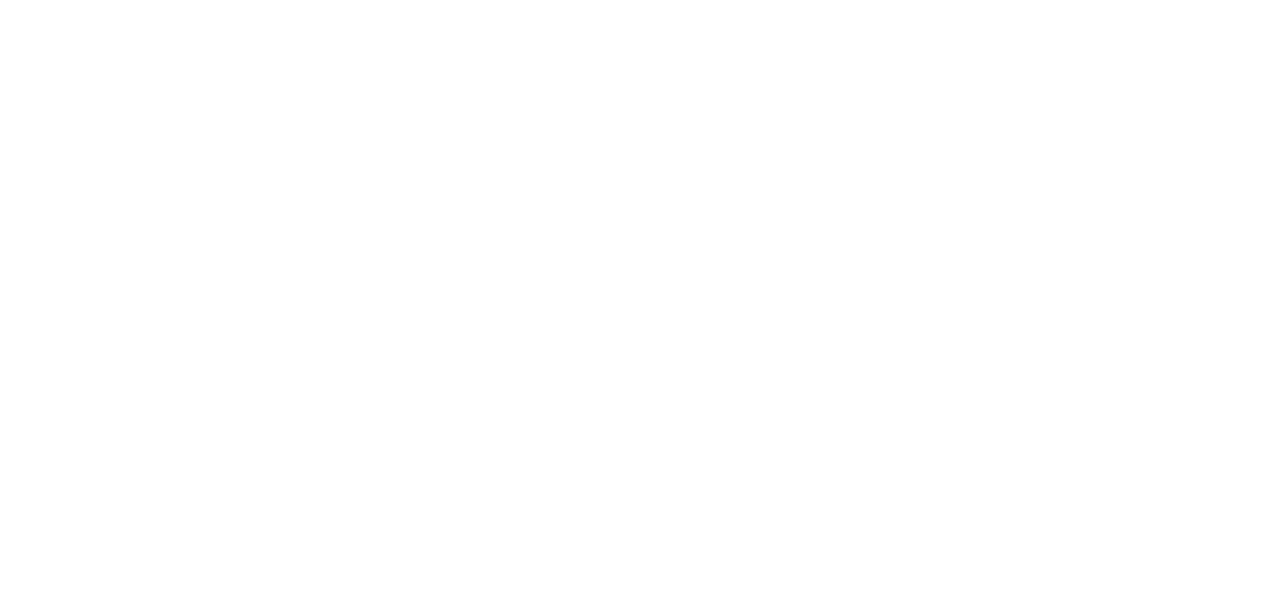
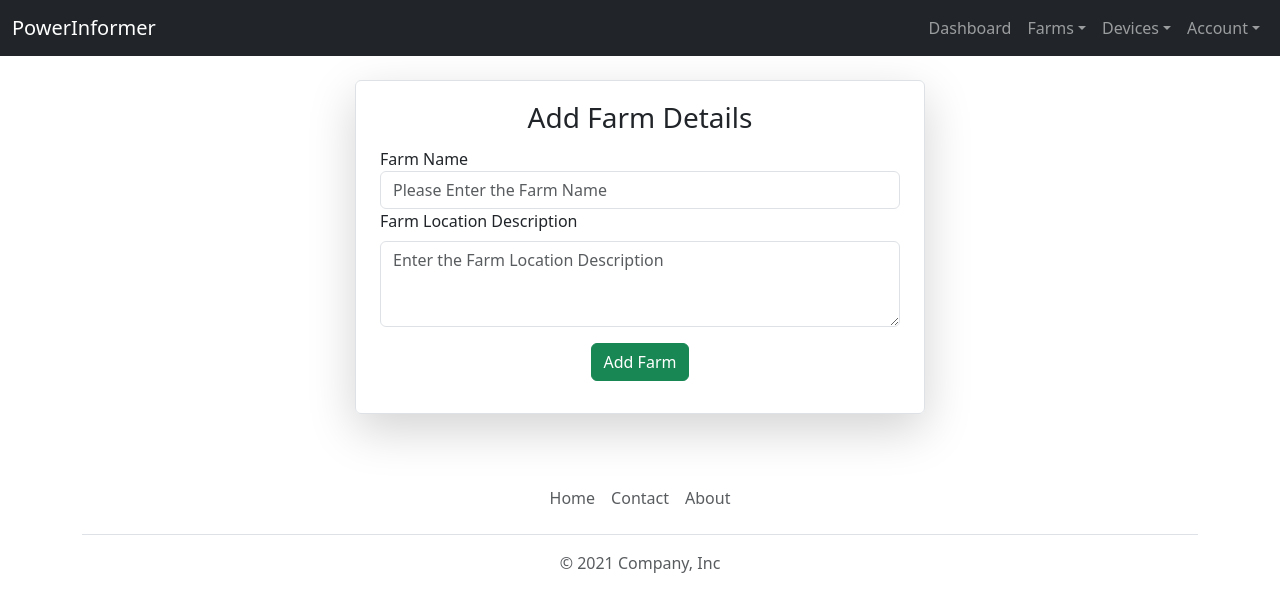
Before and after one commit to rangaraju29139/PowerInformerFrontend, a React (Create React App) app: page /add-farm in a window 1280 px wide. Before the commit this address had no page. Shown: the top 612 px of the page. Built offline with nearby package versions, Linux system fonts and the light colour scheme.

Commit message:
added the add-farm component with an api call

```diff
--- /dev/null
+++ b/src/components/AuthNeeded/farms/AddFarm.jsx
@@ -0,0 +1,90 @@
+import { useState } from "react";
+import NavigationBar from "../../navbar/NavigationBar";
+import Footer from "../../public/Footer";
+import axios from "axios";
+
+export default function AddFarm(props) {
+  const [farmName, setFarmName] = useState(null);
+  const [farmLocation, setFarmLocation] = useState(null);
+
+  const updateName = (event) => {
+    setFarmName(event.target.value);
+    // console.log(farmName);
+  };
+
+  const updateFarmLocation = (event) => {
+    setFarmLocation(event.target.value);
+    // console.log(farmLocation);
+  };
+
+  const handleAddNewFarm = (event) => {
+    event.preventDefault();
+
+    const body = {
+      farmName: farmName,
+      locationDescription: farmLocation,
+    };
+
+    axios
+      .post("http://localhost:8080/farmers/1/farms", body)
+      .then((response) => {
+        console.log(response);
+        window.location.href = "/dashboard";
+      })
+      .catch((error) => {
+        console.log(error);
+      });
+  };
+
+  return (
+    <>
+      <NavigationBar isSecured={true} />
+      <div className="container py-4">
+        <div className="row">
+          <div className="mx-auto  py-3 px-4 col-6 border rounded shadow-lg">
+            <div className="d-flex justify-content-center ">
+              <h3 className="py-1">Add Farm Details</h3>
+            </div>
+            <form className="">
+              <div className="form-group">
+                <label for="farm-name">Farm Name</label>
+                <input
+                  type="text"
+                  className="form-control"
+                  id="farm-name"
+                  placeholder="Please Enter the Farm Name"
+                  onChange={updateName}
+                  required
+                />
+              </div>
+              <div class="form-group">
+                <label for="farm-location" class="form-label">
+                  Farm Location Description
+                </label>
+                <textarea
+                  class="form-control"
+                  id="farm-location"
+                  rows="3"
+                  placeholder="Enter the Farm Location Description"
+                  onChange={updateFarmLocation}
+                  required
+                ></textarea>
+              </div>
+              <div className="d-flex justify-content-center form-group">
+                <button
+                  type="submit"
+                  class="btn btn-success my-3 "
+                  onClick={handleAddNewFarm}
+                >
+                  Add Farm
+                </button>
+              </div>
+            </form>
+          </div>
+        </div>
+      </div>
+
+      <Footer />
+    </>
+  );
+}
--- a/src/components/navbar/NavigationBar.jsx
+++ b/src/components/navbar/NavigationBar.jsx
@@ -32,16 +32,15 @@
                     </a>
                   </li>
                   <li class="nav-item dropdown">
-                    <a
+                    <div
                       class="nav-link dropdown-toggle"
-                      href="#"
                       id="navbarDropdown"
                       role="button"
                       data-bs-toggle="dropdown"
                       aria-expanded="false"
                     >
                       Farms
-                    </a>
+                    </div>
                     <ul class="dropdown-menu" aria-labelledby="navbarDropdown">
                       <li>
                         <a class="dropdown-item" href="/add-farm">
@@ -53,23 +52,22 @@
                         <hr class="dropdown-divider" />
                       </li>
                       <li>
-                        <a class="dropdown-item" href="#">
+                        <a class="dropdown-item" href="/view-farms">
                           View All Farms
                         </a>
                       </li>
                     </ul>
                   </li>
                   <li class="nav-item dropdown">
-                    <a
+                    <div
                       class="nav-link dropdown-toggle"
-                      href="#"
                       id="navbarDropdown"
                       role="button"
                       data-bs-toggle="dropdown"
                       aria-expanded="false"
                     >
                       Devices
-                    </a>
+                    </div>
                     <ul class="dropdown-menu" aria-labelledby="navbarDropdown">
                       <li>
                         <a class="dropdown-item" href="/addDevice">
@@ -89,16 +87,15 @@
                   </li>
 
                   <li class="nav-item dropdown">
-                    <a
+                    <div
                       class="nav-link dropdown-toggle"
-                      href="#"
                       id="navbarDropdown"
                       role="button"
                       data-bs-toggle="dropdown"
                       aria-expanded="false"
                     >
                       Account
-                    </a>
+                    </div>
                     <ul class="dropdown-menu" aria-labelledby="navbarDropdown">
                       <li>
                         <a class="dropdown-item" href="/profile">
--- a/src/components/router/SecuredRouter.jsx
+++ b/src/components/router/SecuredRouter.jsx
@@ -7,6 +7,7 @@
 import Profile from "../AuthNeeded/Profile";
 import Dashboard from "../AuthNeeded/Dashboard";
 import ViewFarms from "../AuthNeeded/ViewFarms";
+import AddFarm from "../AuthNeeded/farms/AddFarm";
 
 export default function SecuredRouter(props) {
   return (
@@ -21,6 +22,7 @@
         <Route exact path="/profile" element={<Profile />} />
         <Route exact path="/dashboard" element={<Dashboard />} />
         <Route exact path="/view-farms" element={<ViewFarms />} />
+        <Route exact path="/add-farm" element={<AddFarm />} />
       </Routes>
     </>
   );
```
